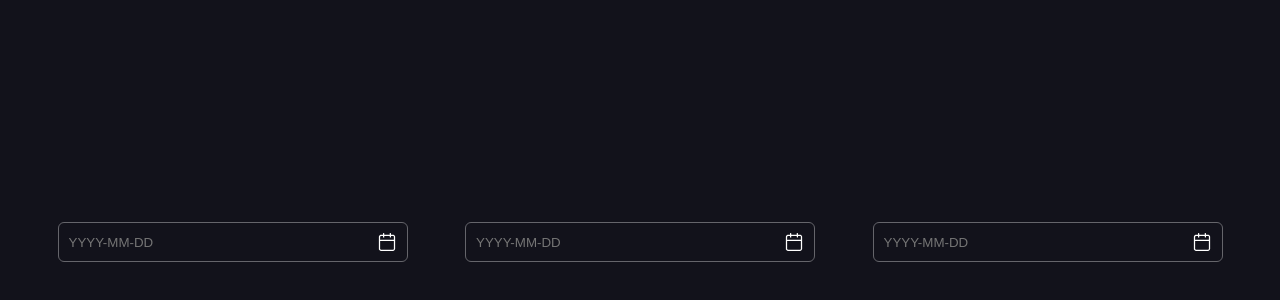
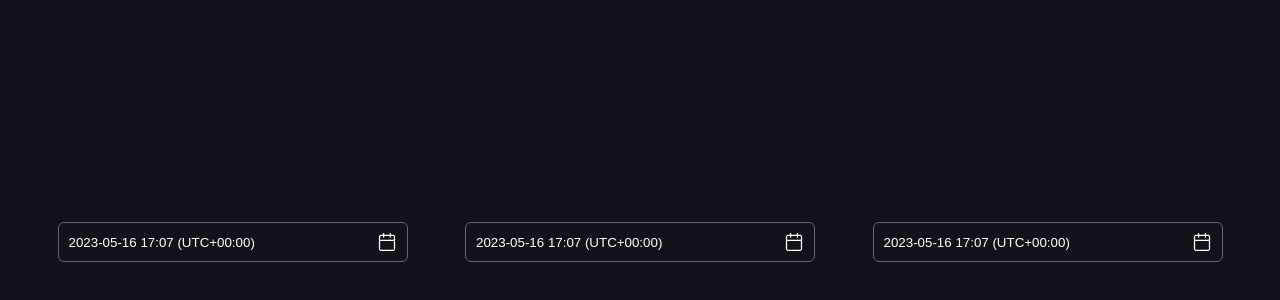
Before and after one commit to matiaszhang/react_datetime_picker, a React (Create React App) app: page / in a window 1280 px wide. Shown: the part 78-378 px from the top of the page. Built offline with nearby package versions, Linux system fonts and the light colour scheme.

Commit message:
update initial date

```diff
--- a/src/components/DatetimePicker/index.tsx
+++ b/src/components/DatetimePicker/index.tsx
@@ -38,14 +38,14 @@ const DatetimePicker = forwardRef<DatetimePickerRef, DatetimePickerProps>(functi
     if (initialDate) {
       return displayDate(initialDate, moment(initialDate).format("HH:mm"), true, true, timezone, format);
     }
-    return "";
+    return displayDate(today, moment(today).format("HH:mm"), true, true, timezone, format);
   });
 
   const [displayValue, setDisplayValue] = useState<string>(() => {
     if (initialDate) {
       return displayDate(initialDate, moment(initialDate).format("HH:mm"), true, true, timezone);
     }
-    return "";
+    return displayDate(today, moment(today).format("HH:mm"), true, true, timezone);
   });
 
   const timeRef = useRef<TimePickerRef | null>(null);
```
